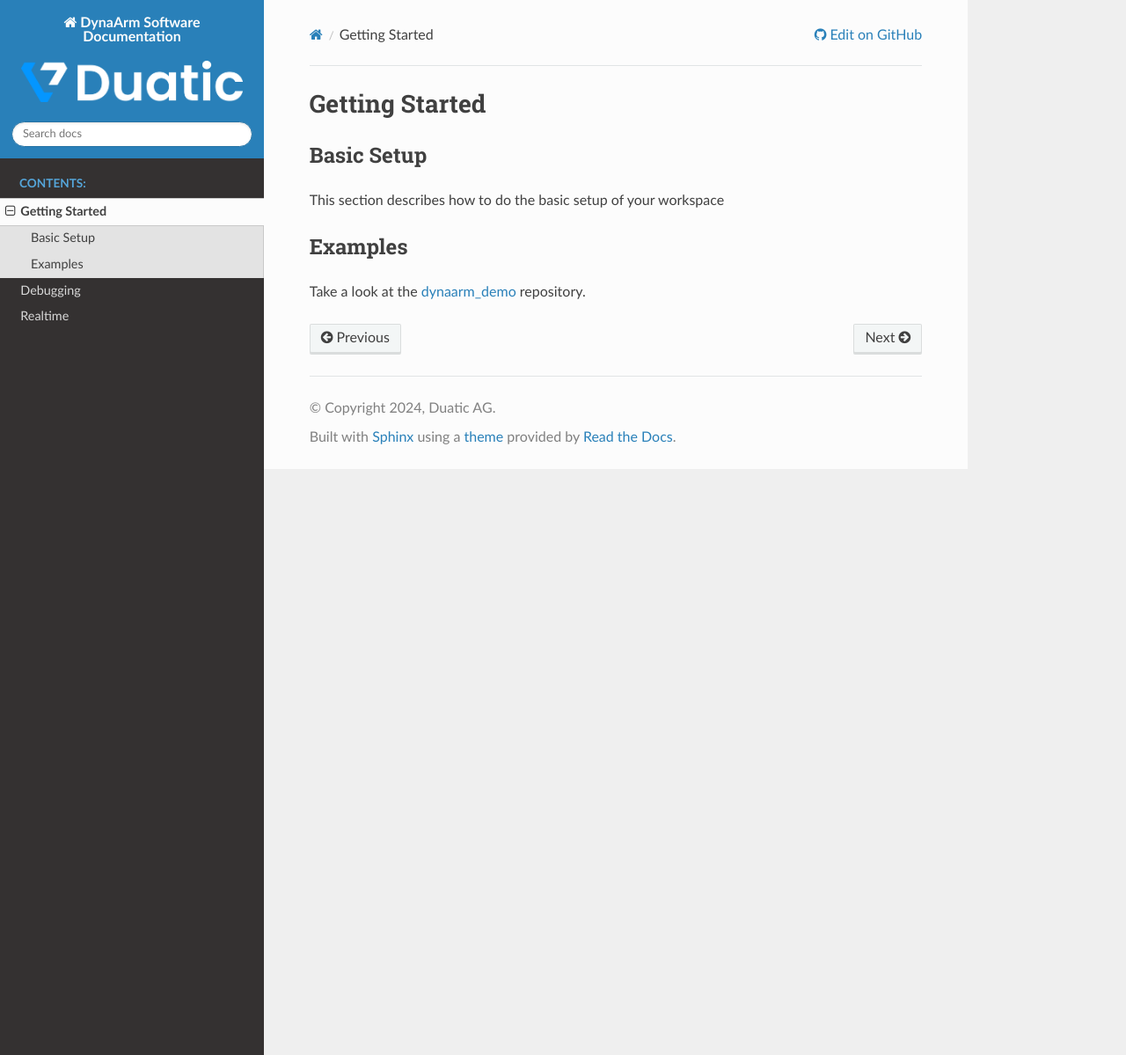
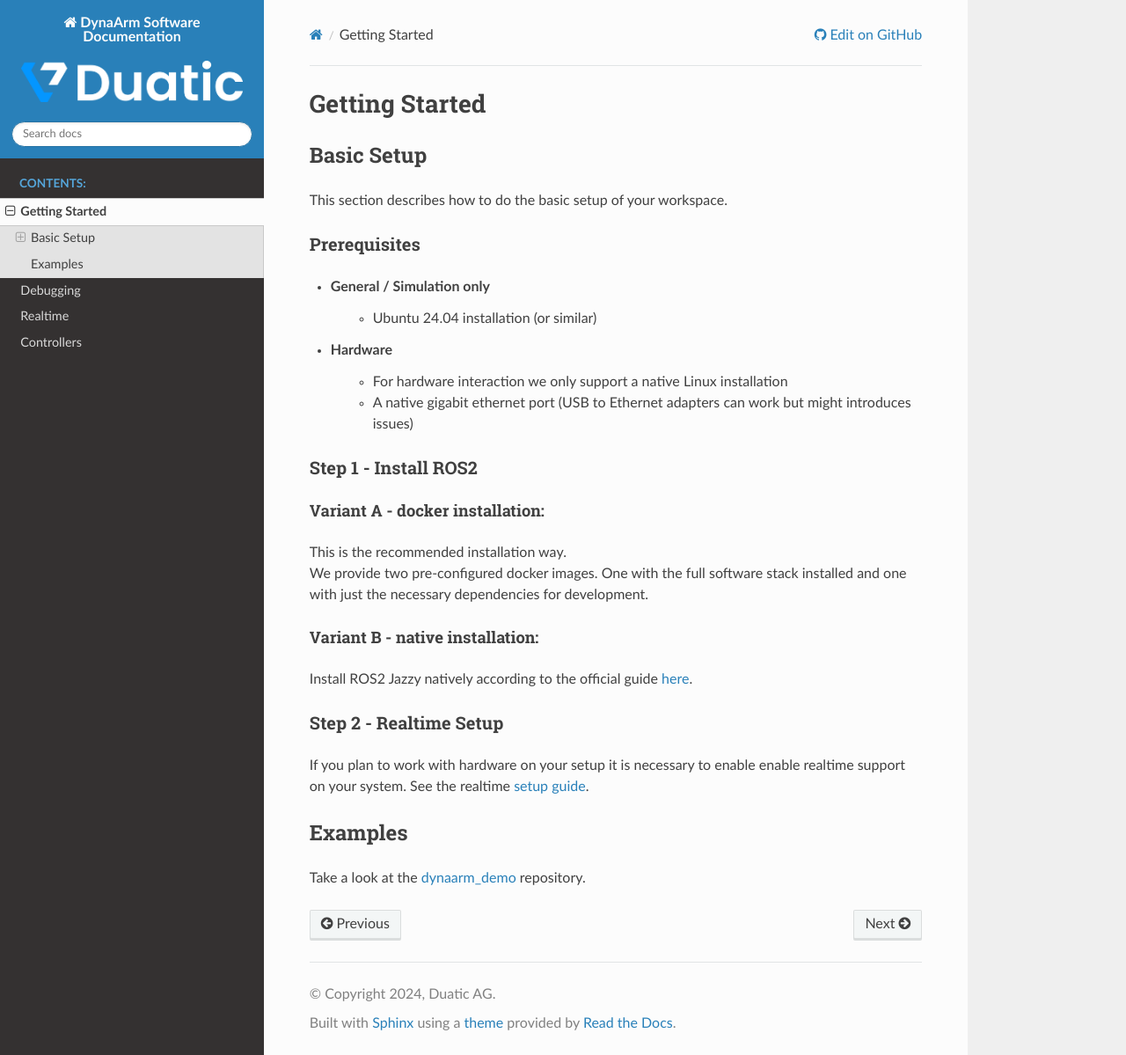
Before and after one commit to Duatic/dynaarm_documentation, a Sphinx documentation site: the page built from source/doc/getting_started.rst, in a window 1280 px wide and 1199 px high. Shown: the whole window at 88% size. Built offline with Sphinx 7.4.7 and the Read the Docs theme 3.1.0, drawn with Linux system fonts in a browser that asks for light colours.

Commit message:
enhance docs

```diff
--- a/source/doc/getting_started.rst
+++ b/source/doc/getting_started.rst
@@ -5,7 +5,41 @@ Getting Started
 Basic Setup
 ***********
 
-This section describes how to do the basic setup of your workspace
+This section describes how to do the basic setup of your workspace.
+
+
+Prerequisites
+-------------
+
+* General / Simulation only
+    * Ubuntu 24.04 installation (or similar)
+* Hardware
+    * For hardware interaction we only support a native Linux installation
+    * A native gigabit ethernet port (USB to Ethernet adapters can work but might introduces issues)
+
+
+Step 1  - Install ROS2
+----------------------
+
+
+Variant A - docker installation:
+""""""""""""""""""""""""""""""""
+
+| This is the recommended installation way.
+| We provide two pre-configured docker images. One with the full software stack installed and one with just the necessary dependencies for development.
+
+Variant B - native installation:
+""""""""""""""""""""""""""""""""
+
+Install ROS2 Jazzy natively according to the official guide `here <https://docs.ros.org/en/jazzy/Installation/Ubuntu-Install-Debs.html>`_.
+
+
+Step 2 - Realtime Setup
+------------------------
+
+If you plan to work with hardware on your setup it is necessary to enable enable realtime support on your system.
+See the realtime `setup guide <realtime>`_.
+
 
 
 Examples
--- a/source/index.rst
+++ b/source/index.rst
@@ -46,3 +46,4 @@ The structure of the software stack is shown in the following image:
    doc/getting_started
    doc/debugging
    doc/realtime
+   doc/controllers
```
Also changed, not shown: source/doc/controllers.rst (added, +10 -0 lines).
